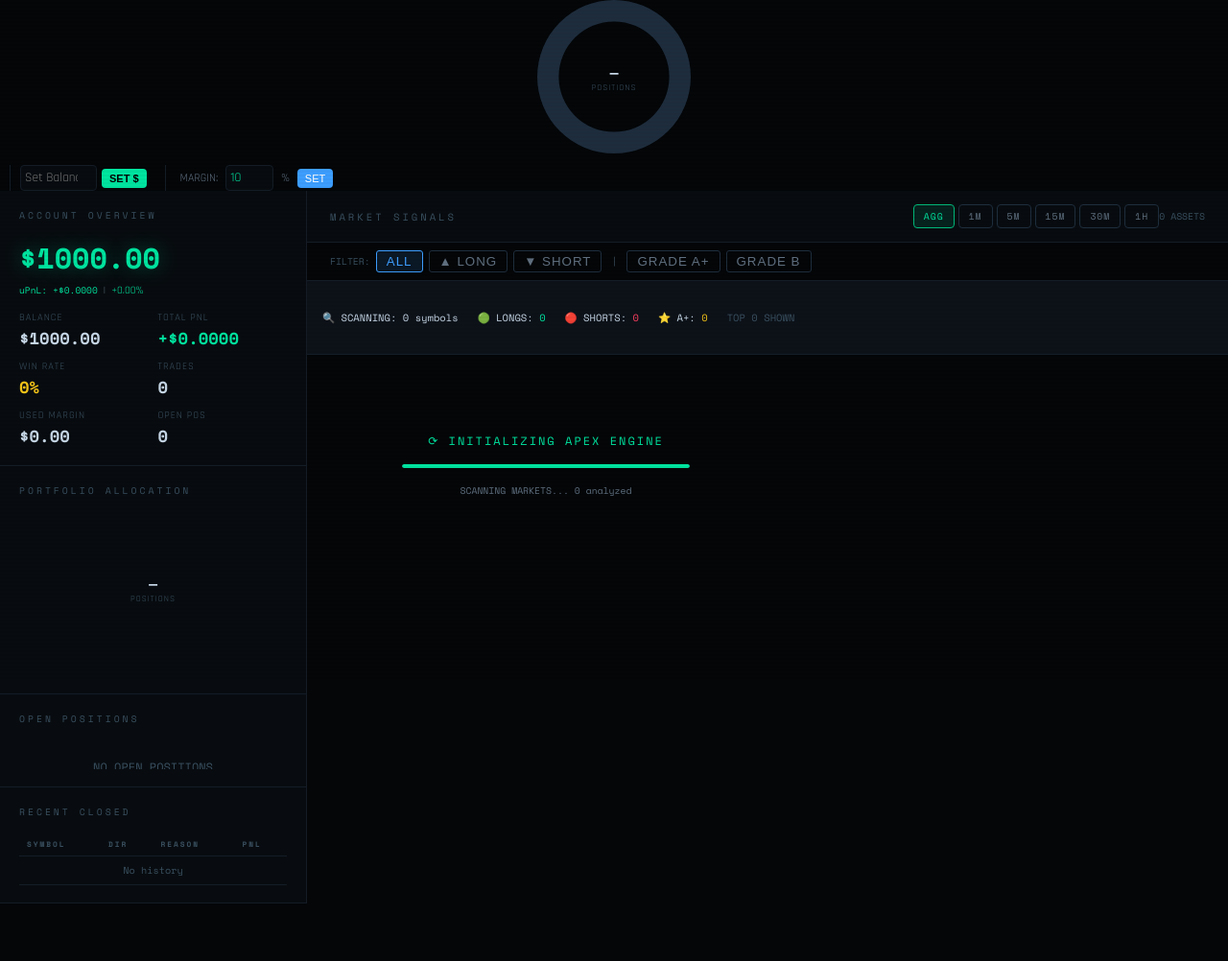
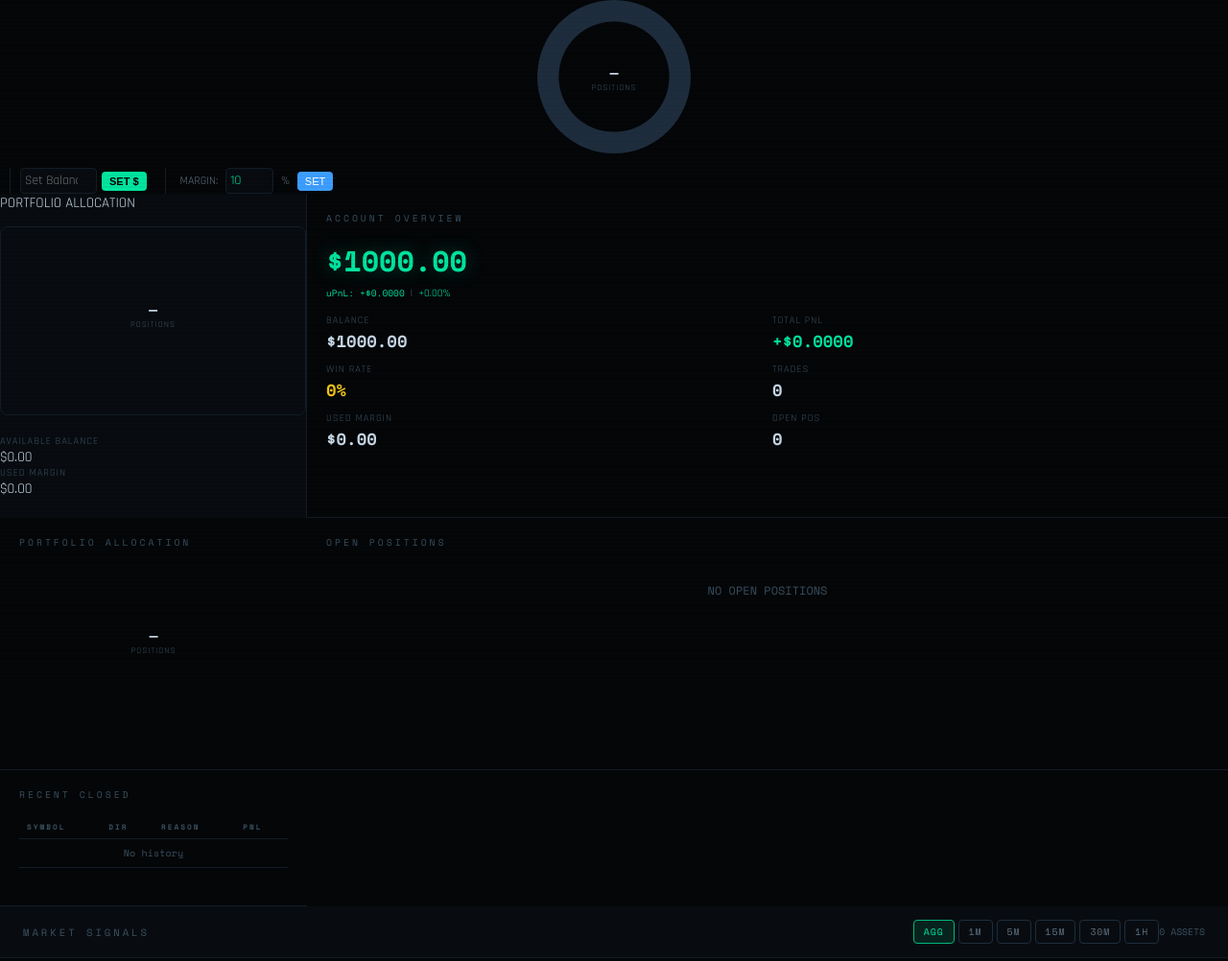
Before and after one commit to johanneshaq/AUTO-TRADE-FLEXIBLE, a Flask app: template templates/index.html in a window 1280 px wide. Shown: the part 90-1092 px from the top of the page at 96% size. Before the commit the page ends 1032 px from the top, so only its background shows below. Run offline with Flask 3, Linux system fonts and the light colour scheme; the template is opened without the code that fills it, so the values that code supplies are empty; a map, chart or similar area stays blank; parts of the project's set-up code (start-up, migrations or seed data) failed here and were passed over.

Commit message:
Update index.html

```diff
--- a/templates/index.html
+++ b/templates/index.html
@@ -118,6 +118,22 @@
     text-transform: uppercase;
     margin-bottom: 14px;
   }
+
+.pie-container {
+  margin-top: 15px;
+  margin-bottom: 20px;
+  padding: 10px;
+  background: var(--bg2);
+  border-radius: 8px;
+  border: 1px solid var(--border);
+}
+
+.pie-legend {
+  margin-top: 15px;
+  display: flex;
+  flex-direction: column;
+  gap: 8px;
+}
 
   /* ACCOUNT STATS */
   .stat-grid { display: grid; grid-template-columns: 1fr 1fr; gap: 10px; }
@@ -418,7 +434,35 @@
 <div class="layout">
 
   <!-- SIDEBAR -->
-  <div class="sidebar">
+ <div class="sidebar">
+  <div class="section-title">
+    <div class="glow-dot"></div>
+    PORTFOLIO ALLOCATION
+  </div>
+
+  <div class="pie-container">
+    <div class="pie-wrap">
+      <canvas id="pie-chart"></canvas>
+      <div class="pie-center">
+        <div class="pie-center-val" id="pie-center-val">—</div>
+        <div class="pie-center-label">POSITIONS</div>
+      </div>
+    </div>
+
+    <div class="pie-legend" id="pie-legend"></div>
+  </div>
+
+  <div class="stats-grid">
+    <div class="stat-box">
+      <div class="stat-label">AVAILABLE BALANCE</div>
+      <div class="stat-val" id="stat-balance">$0.00</div>
+    </div>
+    <div class="stat-box">
+      <div class="stat-label">USED MARGIN</div>
+      <div class="stat-val" id="stat-margin">$0.00</div>
+    </div>
+    </div>
+</div>
 
     <!-- EQUITY -->
     <div class="panel">
```
